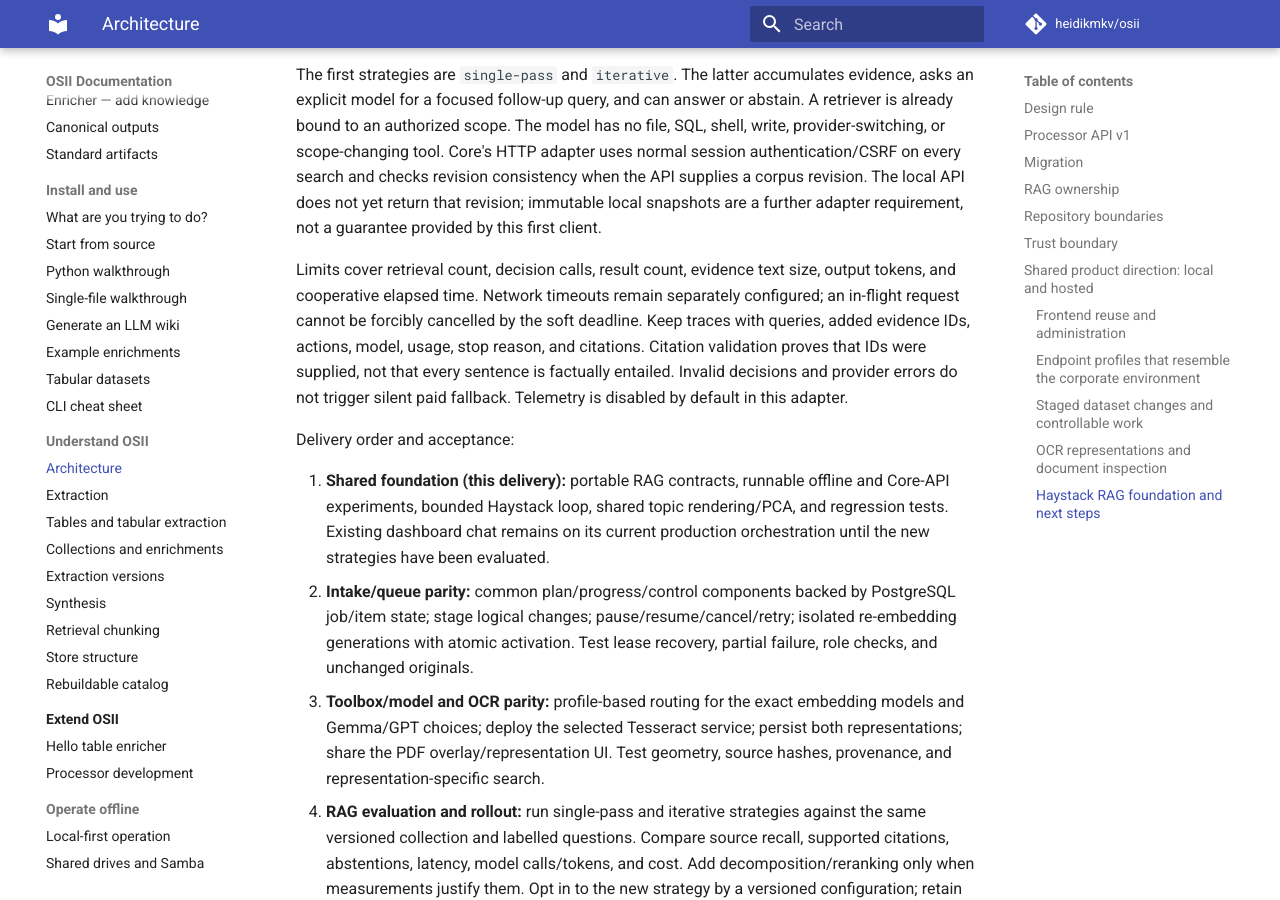
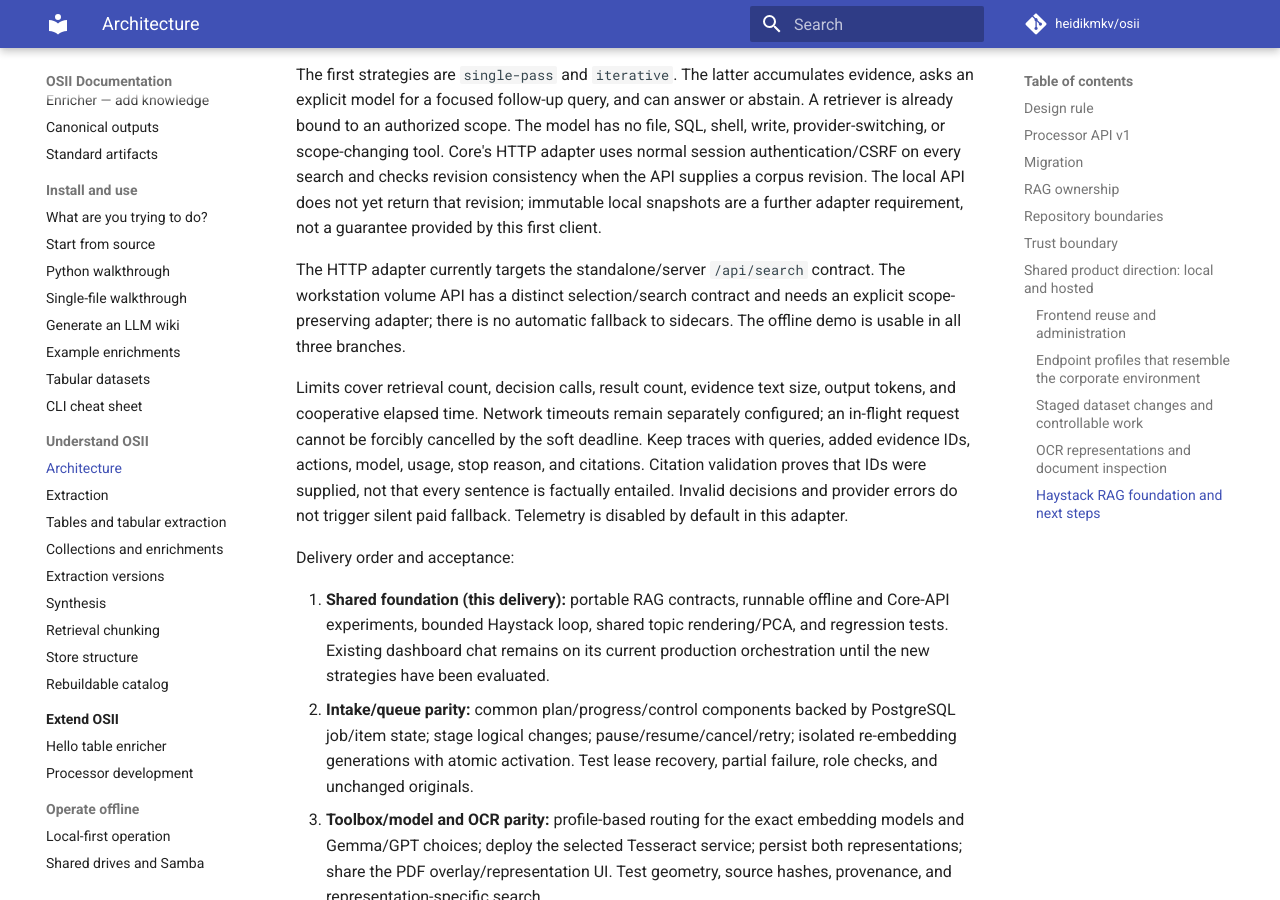
Before and after one commit to sandialabs/OSII, an MkDocs documentation site: the page built from docs/concepts/architecture.md, in a window 1280 px wide and 900 px high, scrolled down 6662 px. Built offline with MkDocs 1.6.1 and Material for MkDocs 9.7.7, drawn with Linux system fonts in a browser that asks for light colours; comment, search, counter and statistics services are not loaded.

Commit message:
Clarify volume API adapter boundary for shared RAG

```diff
--- a/docs/concepts/architecture.md
+++ b/docs/concepts/architecture.md
@@ -261,6 +261,11 @@ revision consistency when the API supplies a corpus revision. The local API does
 not yet return that revision; immutable local snapshots are a further adapter
 requirement, not a guarantee provided by this first client.
 
+The HTTP adapter currently targets the standalone/server `/api/search` contract.
+The workstation volume API has a distinct selection/search contract and needs an
+explicit scope-preserving adapter; there is no automatic fallback to sidecars.
+The offline demo is usable in all three branches.
+
 Limits cover retrieval count, decision calls, result count, evidence text size,
 output tokens, and cooperative elapsed time. Network timeouts remain separately
 configured; an in-flight request cannot be forcibly cancelled by the soft deadline.
```
Also changed, not shown: docs/operations/runbook-development.md (+4 -0 lines).
